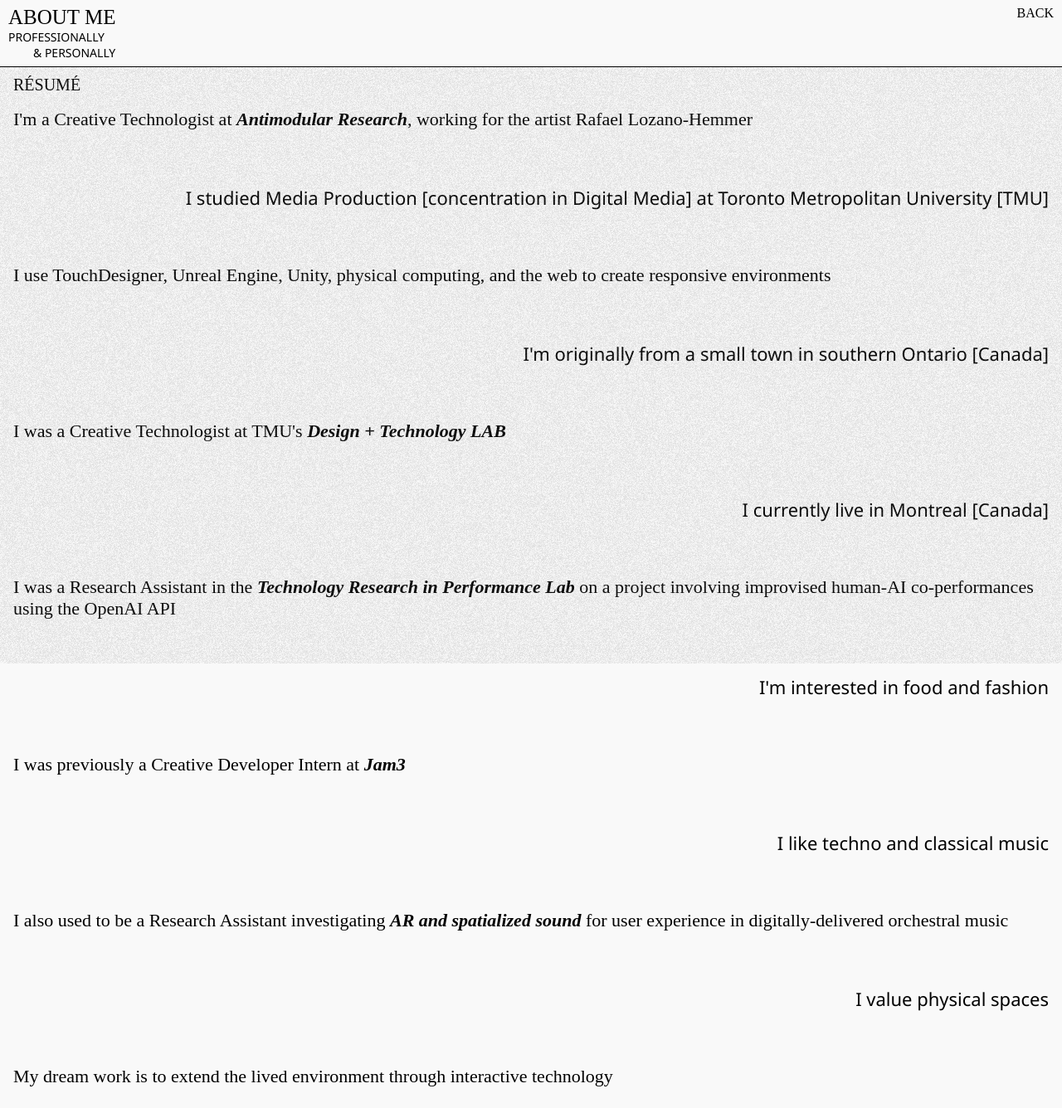
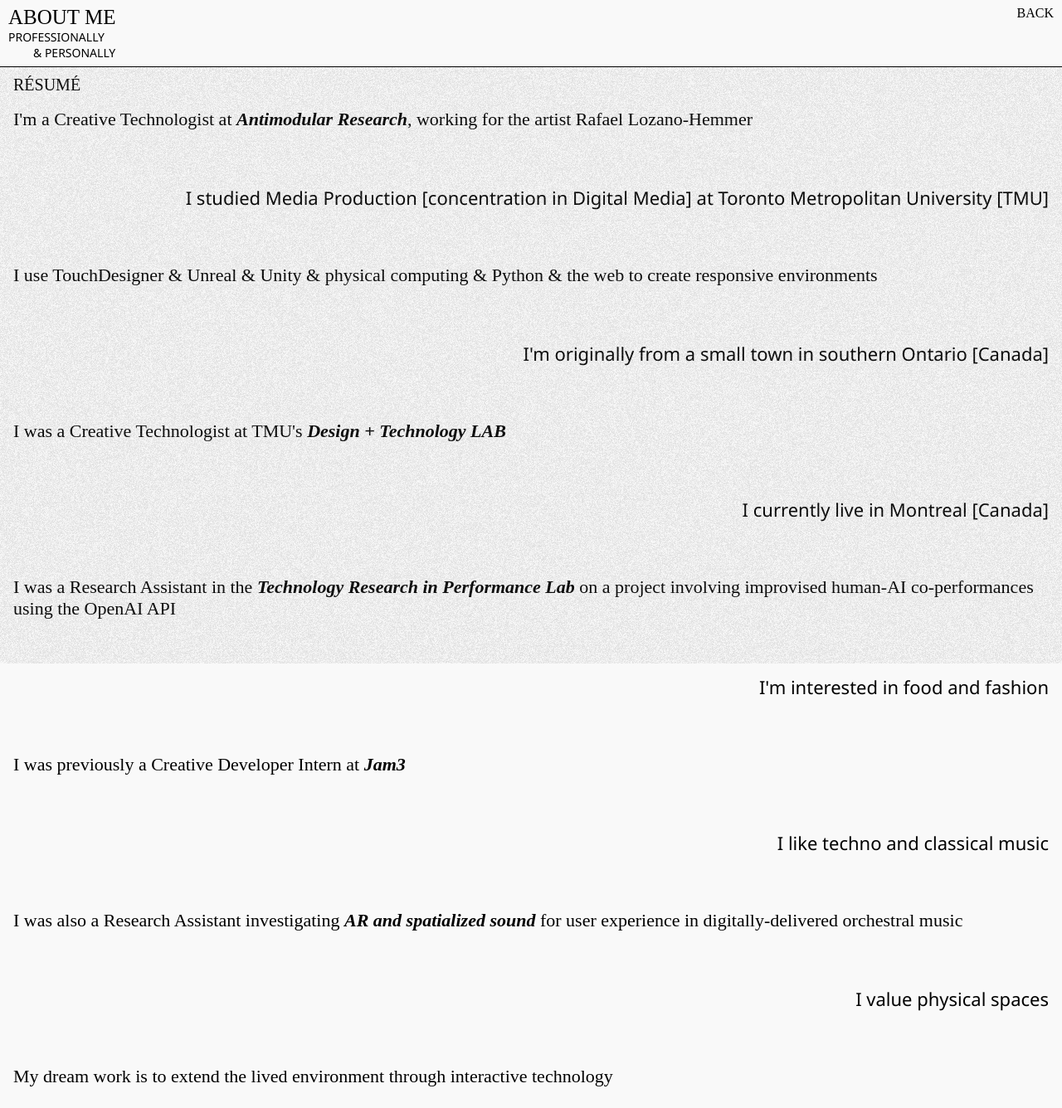
Before and after one commit to davidcrobert/Portfolio, a React (Create React App) app: page /about in a window 1280 px wide. Shown: the top 1336 px of the page at 83% size. Built offline with nearby package versions, Linux system fonts and the light colour scheme.

Commit message:
Changed AboutMe
Changed the about me & CV

```diff
--- a/src/pages/AboutMe.js
+++ b/src/pages/AboutMe.js
@@ -77,7 +77,7 @@ const AboutMe = () => {
       <AboutSection>
         <AboutParagraph className="left">I'm a Creative Technologist at <a href="https://antimodular.com/" target="_blank" rel="noopener noreferrer">Antimodular Research</a>, working for the artist Rafael Lozano-Hemmer</AboutParagraph>
         <AboutParagraph className="right">I studied Media Production [concentration in Digital Media] at Toronto Metropolitan University [TMU]</AboutParagraph>
-        <AboutParagraph className="left">I use TouchDesigner, Unreal Engine, Unity, physical computing, and the web to create responsive environments</AboutParagraph>
+        <AboutParagraph className="left">I use TouchDesigner & Unreal & Unity & physical computing & Python & the web to create responsive environments</AboutParagraph>
         <AboutParagraph className="right">I'm originally from a small town in southern Ontario [Canada]</AboutParagraph>
         <AboutParagraph className="left">I was a Creative Technologist at TMU's <a href="https://www.ryerson.ca/design-technology-lab/" target="_blank" rel="noopener noreferrer">Design + Technology LAB</a></AboutParagraph>
         <AboutParagraph className="right">I currently live in Montreal [Canada]</AboutParagraph>
@@ -85,7 +85,7 @@ const AboutMe = () => {
         <AboutParagraph className="right">I'm interested in food and fashion</AboutParagraph>
         <AboutParagraph className="left">I was previously a Creative Developer Intern at <a href="https://www.jam3.com/" target="_blank" rel="noopener noreferrer">Jam3</a></AboutParagraph>
         <AboutParagraph className="right">I like techno and classical music</AboutParagraph>
-        <AboutParagraph className="left">I also used to be a Research Assistant investigating <a href="http://dx.doi.org/10.14236/ewic/EVA2022.39" target="_blank" rel="noopener noreferrer">AR and spatialized sound</a> for user experience in digitally-delivered orchestral music</AboutParagraph>
+        <AboutParagraph className="left">I was also a Research Assistant investigating <a href="http://dx.doi.org/10.14236/ewic/EVA2022.39" target="_blank" rel="noopener noreferrer">AR and spatialized sound</a> for user experience in digitally-delivered orchestral music</AboutParagraph>
         <AboutParagraph className="right">I value physical spaces</AboutParagraph>
         <AboutParagraph className="left">My dream work is to extend the lived environment through interactive technology</AboutParagraph>
         <AboutParagraph className="right">I really like projections</AboutParagraph>
```
Also changed, not shown: 1 other file (tests, documents, lock files or other folders).
